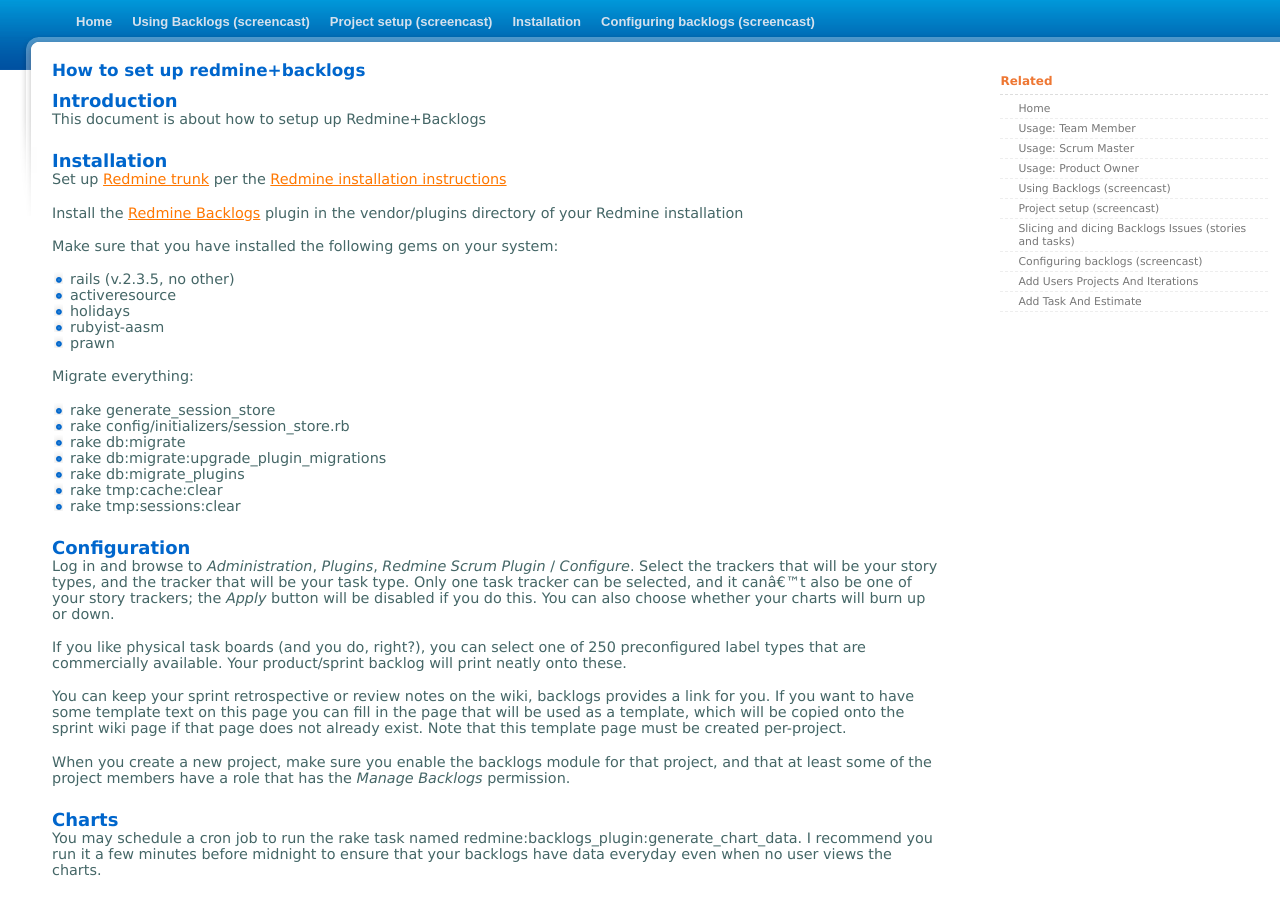
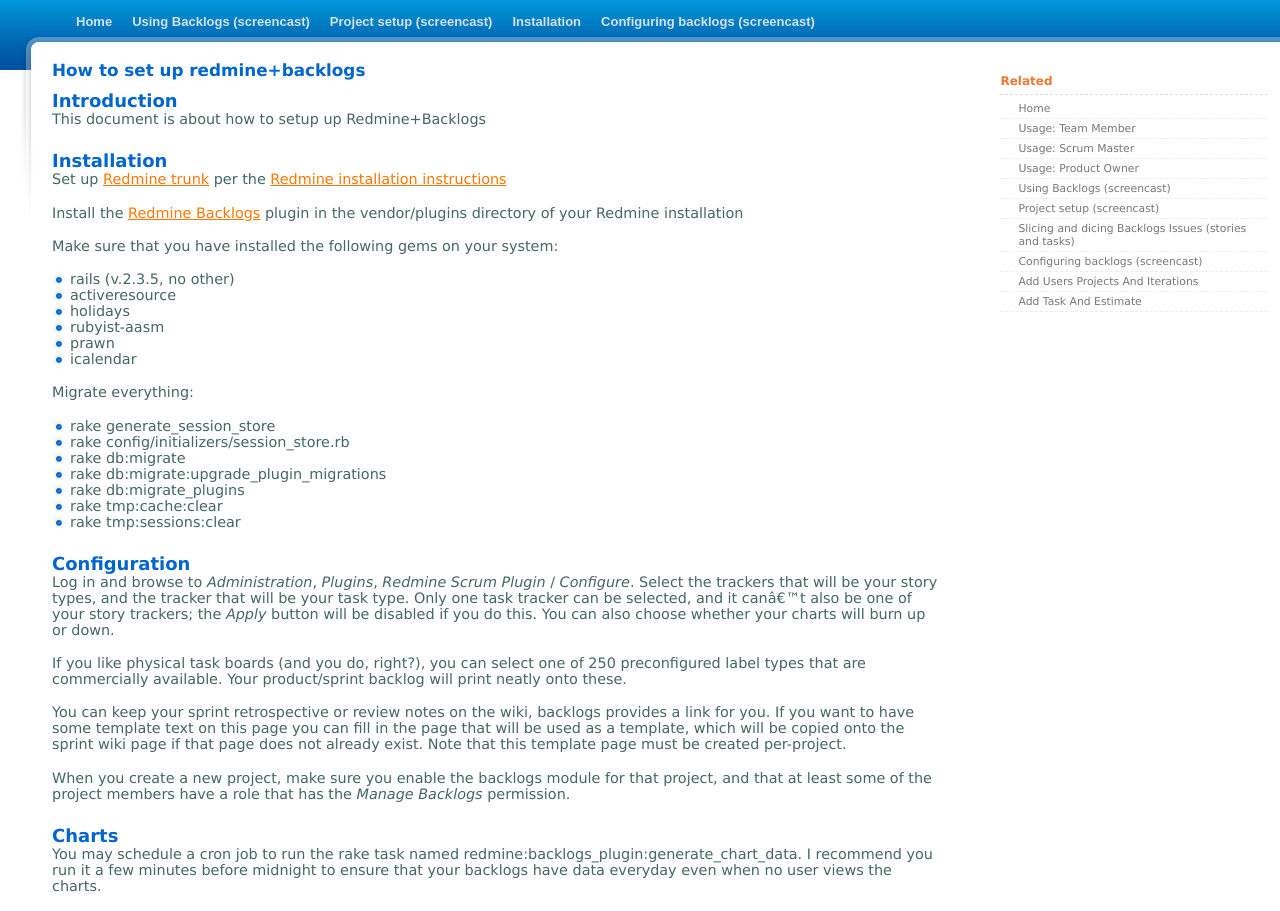
Before and after one commit to backlogs/www, a Jekyll site: the page built from _posts/2009-01-01-Installation.markdown, in a window 1280 px wide. Built offline with Jekyll 4.4.1, drawn with Linux system fonts in a browser that asks for light colours.

Commit message:
There also appears to be a dependency on the iCalendar gem so I'm updating the installation document accordingly.

```diff
--- a/_posts/2009-01-01-Installation.markdown
+++ b/_posts/2009-01-01-Installation.markdown
@@ -24,6 +24,7 @@ system:
 -   holidays
 -   rubyist-aasm
 -   prawn
+-   icalendar
 
 Migrate everything:
 
```
